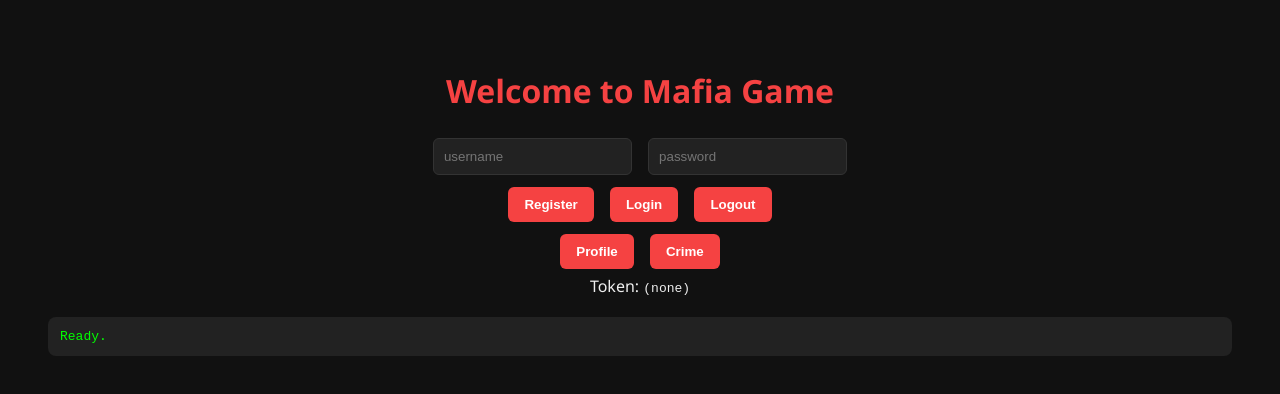
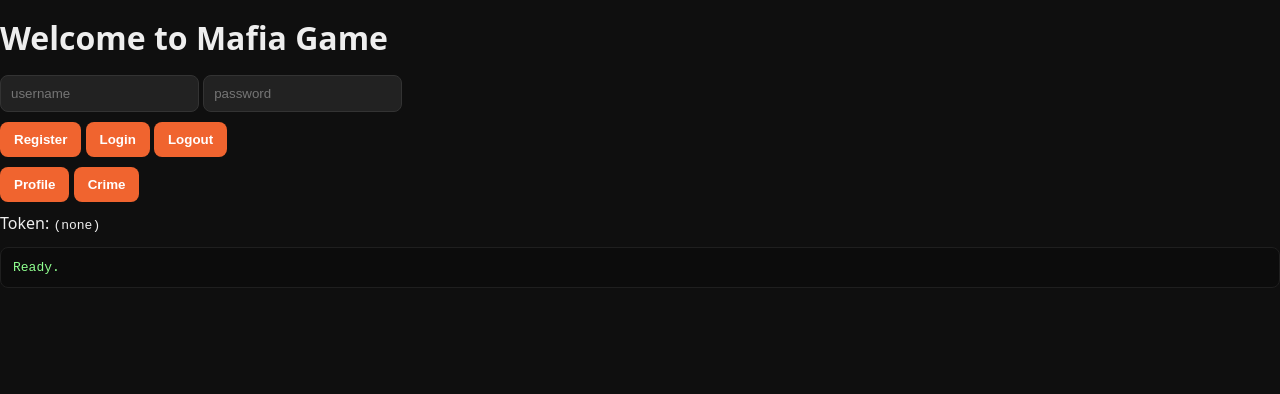
Before and after one commit to ryanmayo091-spec/mafia-game, a website: page public/index.html in a window 1280 px wide. Drawn offline with Linux system fonts and the light colour scheme.

Commit message:
Update style.css

```diff
--- a/public/style.css
+++ b/public/style.css
@@ -1,48 +1,23 @@
-body {
-  font-family: "Segoe UI", sans-serif;
-  background: #111;
-  color: #eee;
-  text-align: center;
-  padding: 40px;
-}
+:root { --bg:#0f0f0f; --panel:#1b1b1b; --muted:#aaa; --brand:#f0642f; }
 
-h1 {
-  font-size: 2rem;
-  margin-bottom: 20px;
-  color: #f54242;
-}
+body { font-family: system-ui, sans-serif; background: var(--bg); color: #eee; margin:0; }
+h1,h2,h3 { margin:16px 0; }
+.container { max-width: 920px; margin: 0 auto; padding: 24px; }
 
-input {
-  padding: 10px;
-  margin: 6px;
-  border: 1px solid #333;
-  border-radius: 6px;
-  background: #222;
-  color: #eee;
-}
+.nav { background:#121212; border-bottom:1px solid #222; }
+.nav .container { display:flex; align-items:center; gap:16px; }
+.brand { font-weight:800; color:var(--brand); padding:14px 0; }
+.nav a { color:#ddd; text-decoration:none; padding:14px 10px; border-radius:8px; }
+.nav a.active, .nav a:hover { background:#232323; }
+.right { margin-left:auto; color:var(--muted); }
 
-button {
-  padding: 10px 16px;
-  margin: 6px;
-  border: none;
-  border-radius: 6px;
-  cursor: pointer;
-  font-weight: bold;
-  background: #f54242;
-  color: white;
-  transition: 0.2s;
-}
-
-button:hover {
-  background: #d73232;
-}
-
-pre {
-  text-align: left;
-  background: #222;
-  padding: 12px;
-  border-radius: 8px;
-  margin-top: 20px;
-  overflow-x: auto;
-  color: #0f0;
-}
+.panel { background: var(--panel); border:1px solid #262626; border-radius:12px; padding:16px; }
+.row { margin:10px 0; }
+input { padding:10px; border-radius:8px; border:1px solid #333; background:#222; color:#eee; }
+button { padding:10px 14px; border:0; border-radius:8px; background:var(--brand); color:#fff; font-weight:700; cursor:pointer; }
+button:hover { filter:brightness(1.05); }
+pre { background:#0c0c0c; border:1px solid #1f1f1f; border-radius:8px; padding:12px; overflow:auto; color:#8fff8f; }
+.grid { display:grid; gap:16px; grid-template-columns: repeat(auto-fill, minmax(240px, 1fr)); }
+.card { background: var(--panel); border:1px solid #262626; border-radius:12px; padding:14px; }
+.card h3 { margin:8px 0 6px; }
+.badge { background:#2a2a2a; color:#ddd; padding:2px 8px; border-radius:999px; font-size:12px; }
```
